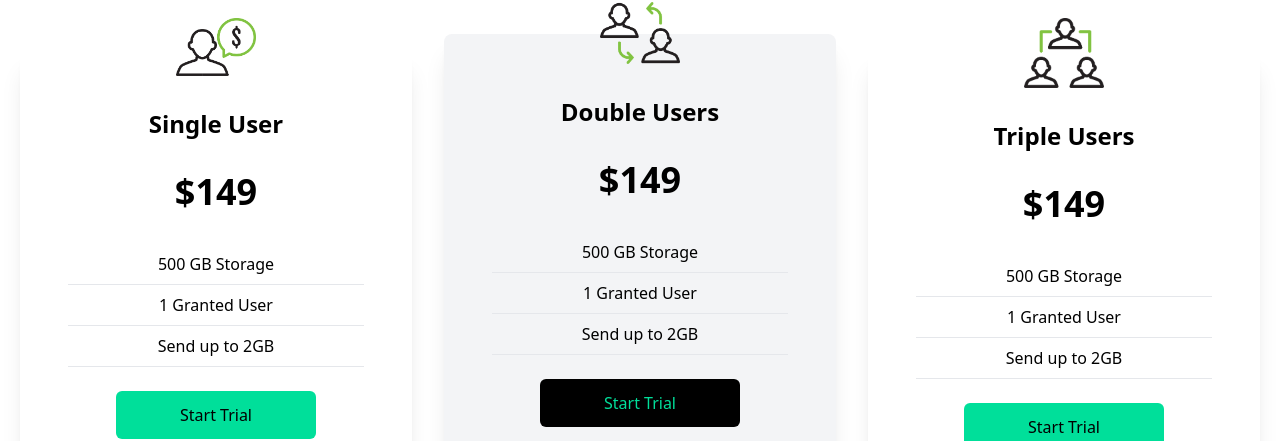
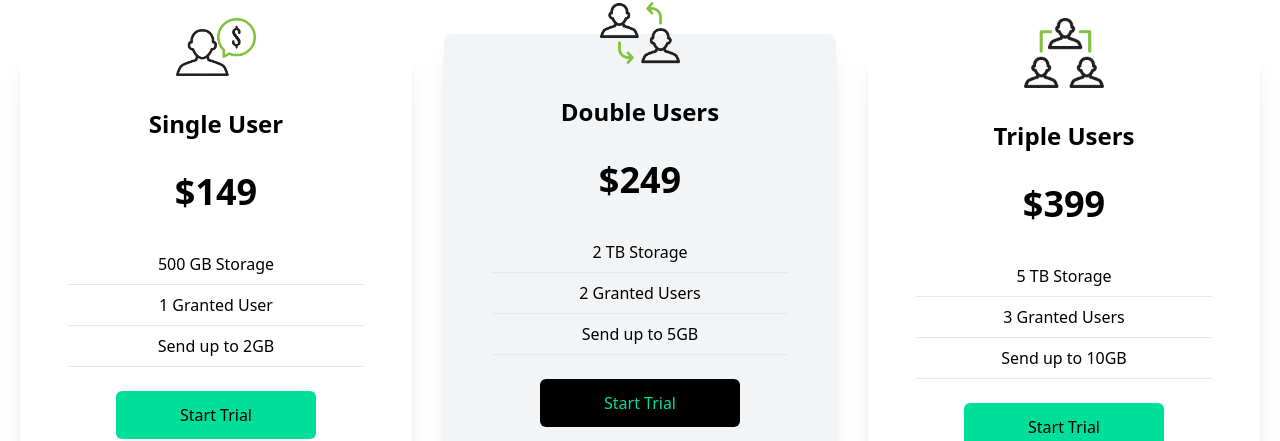
Before and after one commit to Typher7/data-finance, a React (Create React App) app: page / in a window 1280 px wide. Shown: the part 1807-2248 px from the top of the page. Built offline with nearby package versions, Linux system fonts and the light colour scheme.

Commit message:
card details corrected for double and single

```diff
--- a/src/components/Cards.jsx
+++ b/src/components/Cards.jsx
@@ -22,11 +22,11 @@ const Cards = () => {
             <div className='w-full shadow-xl bg-gray-100 flex flex-col p-4 md:my-0 my-4 rounded-lg hover:scale-105 duration-300'>
                 <img className='w-20 mx-auto mt-[-3rem] bg-transparent' src={Double} alt="/" />
                 <h2 className='text-2xl font-bold text-center py-8'>Double Users</h2>
-                <p className='text-center text-4xl font-bold'>$149</p>
+                <p className='text-center text-4xl font-bold'>$249</p>
                 <div className='text-center font-medium'>
-                    <p className='py-2 border-b mx-8 mt-8'>500 GB Storage</p>
-                    <p className='py-2 border-b mx-8'>1 Granted User</p>
-                    <p className='py-2 border-b mx-8'>Send up to 2GB</p>
+                    <p className='py-2 border-b mx-8 mt-8'>2 TB Storage</p>
+                    <p className='py-2 border-b mx-8'>2 Granted Users</p>
+                    <p className='py-2 border-b mx-8'>Send up to 5GB</p>
                 </div>
                 <button className='bg-black text-[#00df9a] w-[200px] rounded-md font-medium my-6 mx-auto px-6 py-3'>Start Trial</button>
 
@@ -34,11 +34,11 @@ const Cards = () => {
             <div className='w-full shadow-xl flex flex-col p-4 my-4 rounded-lg hover:scale-105 duration-300'>
                 <img className='w-20 mx-auto mt-[-3rem] bg-white' src={Triple} alt="/" />
                 <h2 className='text-2xl font-bold text-center py-8'>Triple Users</h2>
-                <p className='text-center text-4xl font-bold'>$149</p>
+                <p className='text-center text-4xl font-bold'>$399</p>
                 <div className='text-center font-medium'>
-                    <p className='py-2 border-b mx-8 mt-8'>500 GB Storage</p>
-                    <p className='py-2 border-b mx-8'>1 Granted User</p>
-                    <p className='py-2 border-b mx-8'>Send up to 2GB</p>
+                    <p className='py-2 border-b mx-8 mt-8'>5 TB Storage</p>
+                    <p className='py-2 border-b mx-8'>3 Granted Users</p>
+                    <p className='py-2 border-b mx-8'>Send up to 10GB</p>
                 </div>
                 <button className='bg-[#00df9a] w-[200px] rounded-md font-medium my-6 mx-auto px-6 py-3 text-black'>Start Trial</button>
 
```
